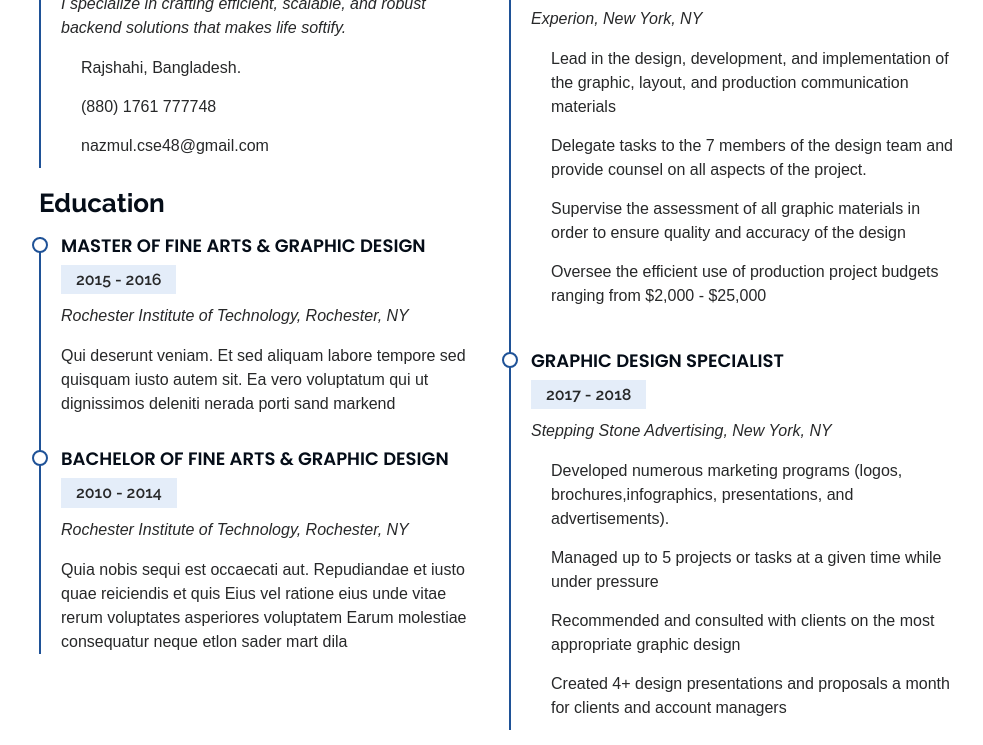
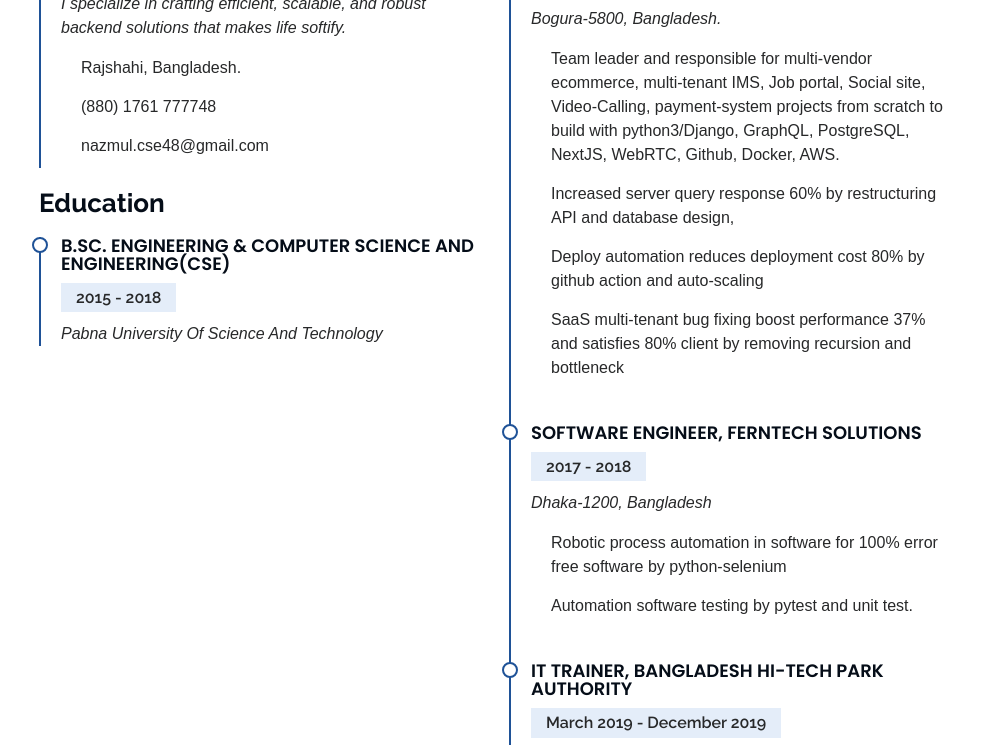
Before and after one commit to mn-48/md-nazmul-hossain, a plain HTML site: page index.html in a window 1280 px wide. Shown: the part 3844-4589 px from the top of the page, without its empty margins (293-1276 px from the left). Drawn offline with Linux system fonts and the light colour scheme.

Commit message:
portfolio

```diff
--- a/index.html
+++ b/index.html
@@ -575,7 +575,8 @@
               </div>
 
               <h3 class="resume-title">Education</h3>
-              <div class="resume-item">
+
+              <!-- <div class="resume-item">
                 <h4>Master of Fine Arts &amp; Graphic Design</h4>
                 <h5>2015 - 2016</h5>
                 <p><em>Rochester Institute of Technology, Rochester, NY</em></p>
@@ -584,65 +585,72 @@
                   quisquam iusto autem sit. Ea vero voluptatum qui ut
                   dignissimos deleniti nerada porti sand markend
                 </p>
-              </div>
+              </div> -->
+
               <div class="resume-item">
-                <h4>Bachelor of Fine Arts &amp; Graphic Design</h4>
-                <h5>2010 - 2014</h5>
-                <p><em>Rochester Institute of Technology, Rochester, NY</em></p>
+                <h4>B.Sc. Engineering &amp; Computer Science and Engineering(CSE)</h4>
+                <h5>2015 - 2018</h5>
+                <p><em>Pabna University Of Science And Technology</em></p>
                 <p>
-                  Quia nobis sequi est occaecati aut. Repudiandae et iusto quae
-                  reiciendis et quis Eius vel ratione eius unde vitae rerum
-                  voluptates asperiores voluptatem Earum molestiae consequatur
-                  neque etlon sader mart dila
+                  <!-- CGPA: 3.12 (Out of 4.00) -->
                 </p>
               </div>
             </div>
             <div class="col-lg-6" data-aos="fade-up" data-aos-delay="100">
               <h3 class="resume-title">Professional Experience</h3>
               <div class="resume-item">
-                <h4>Senior graphic design specialist</h4>
-                <h5>2019 - Present</h5>
-                <p><em>Experion, New York, NY </em></p>
+                <h4>Senior Backend Engineer</h4>
+                <h5>2020 - Present</h5>
+                <p><em>Bogura-5800, Bangladesh. </em></p>
                 <ul>
                   <li>
-                    Lead in the design, development, and implementation of the
-                    graphic, layout, and production communication materials
+                    Team leader and responsible for multi-vendor ecommerce, multi-tenant IMS, Job portal,
+                    Social site, Video-Calling, payment-system projects from scratch to build with
+                    python3/Django, GraphQL, PostgreSQL, NextJS, WebRTC, Github, Docker, AWS.
                   </li>
                   <li>
-                    Delegate tasks to the 7 members of the design team and
-                    provide counsel on all aspects of the project.
+                    Increased server query response 60% by restructuring API and database design,
+
                   </li>
                   <li>
-                    Supervise the assessment of all graphic materials in order
-                    to ensure quality and accuracy of the design
+                    Deploy automation reduces deployment cost 80% by github action and auto-scaling
                   </li>
                   <li>
-                    Oversee the efficient use of production project budgets
-                    ranging from $2,000 - $25,000
+                    SaaS multi-tenant bug fixing boost performance 37% and satisfies 80% client by
+                    removing recursion and bottleneck
                   </li>
+
                 </ul>
               </div>
               <div class="resume-item">
-                <h4>Graphic design specialist</h4>
+                <h4>Software Engineer, FernTech Solutions</h4>
                 <h5>2017 - 2018</h5>
-                <p><em>Stepping Stone Advertising, New York, NY</em></p>
+                <p><em>Dhaka-1200, Bangladesh</em></p>
                 <ul>
                   <li>
-                    Developed numerous marketing programs (logos,
-                    brochures,infographics, presentations, and advertisements).
+                    Robotic process automation in software for 100% error free software by python-selenium
                   </li>
                   <li>
-                    Managed up to 5 projects or tasks at a given time while
-                    under pressure
+                    Automation software testing by pytest and unit test.
+                  </li>
+
+                </ul>
+              </div>
+
+              <div class="resume-item">
+                <h4>IT Trainer, Bangladesh Hi-Tech Park Authority</h4>
+                <h5>March 2019 - December 2019</h5>
+                <p><em>Dhaka-1200, Bangladesh</em></p>
+
+                <ul>
+                  <li>
+                    Business and Entrepreneurship.
                   </li>
                   <li>
-                    Recommended and consulted with clients on the most
-                    appropriate graphic design
+                    Public Speaking and Negotiation
+
                   </li>
-                  <li>
-                    Created 4+ design presentations and proposals a month for
-                    clients and account managers
-                  </li>
+
                 </ul>
               </div>
             </div>
@@ -897,7 +905,10 @@
 
           <div class="row">
             <div class="col-lg-4 col-md-6 icon-box" data-aos="fade-up">
-              <div class="icon"><i class="bi bi-briefcase"></i></div>
+              <!-- <div class="icon"><i class="bi bi-briefcase"></i></div> -->
+
+
+
               <h4 class="title"><a href="">Lorem Ipsum</a></h4>
               <p class="description">
                 Voluptatum deleniti atque corrupti quos dolores et quas
```
